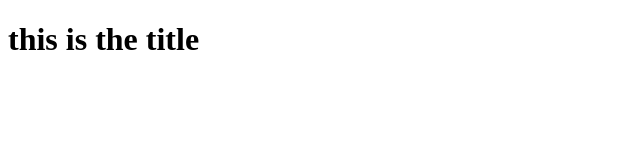
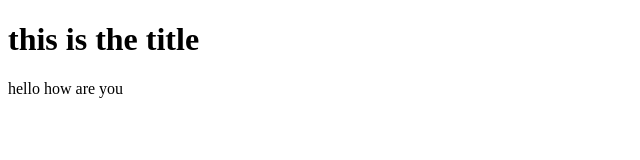
Before and after one commit to sanket9921/PDCDAC, a plain HTML site: page index.html in a window 1280 px wide. Shown: the whole page, without its empty margins (0-640 px from the left). Drawn offline with Linux system fonts and the light colour scheme.

Commit message:
add more item in index.html

```diff
--- a/index.html
+++ b/index.html
@@ -7,5 +7,6 @@
   </head>
   <body>
     <h1>this is the title</h1>
+    <p>hello how are you</p>
   </body>
 </html>
```
